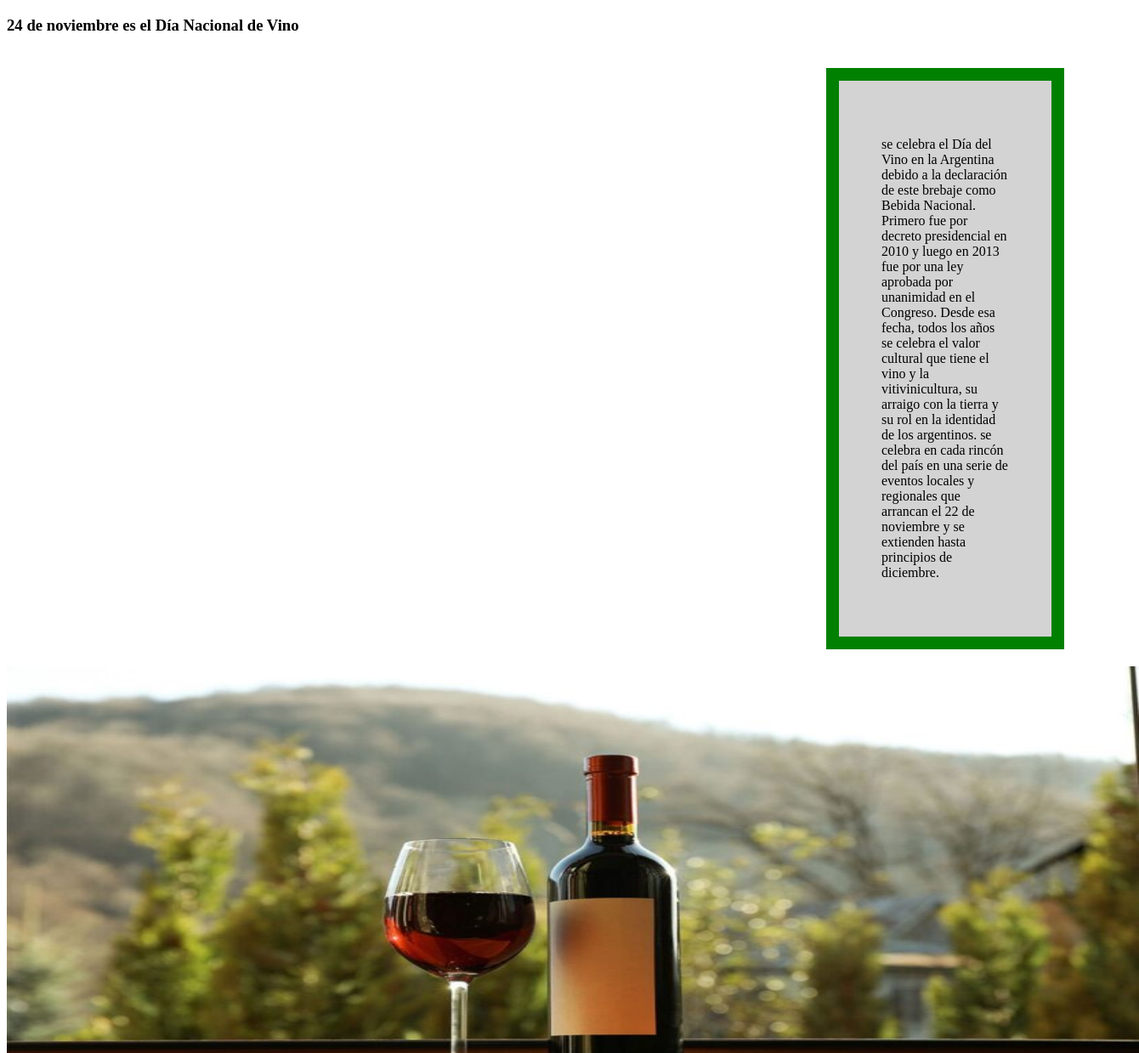
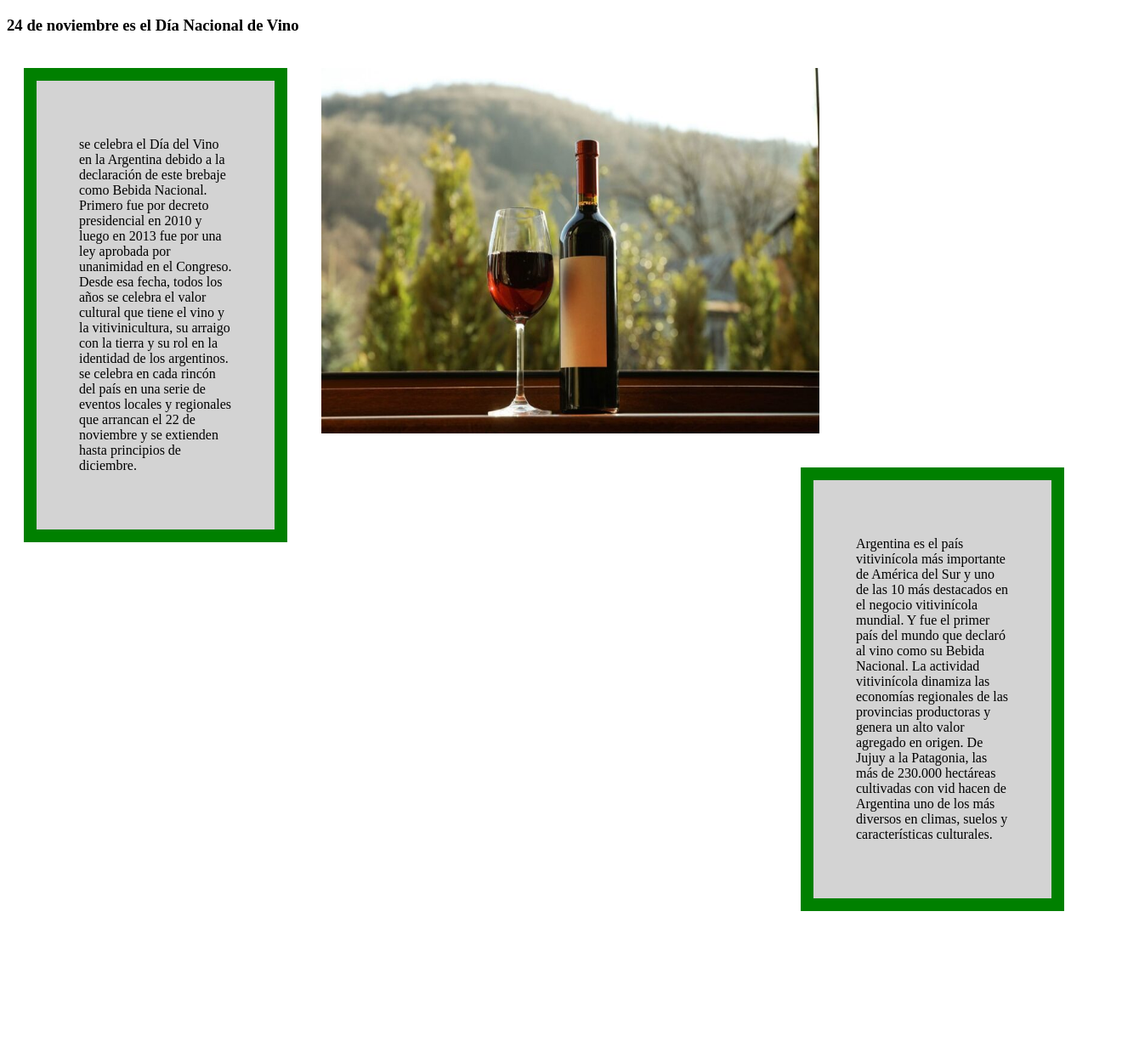
Before and after one commit to carp1nch0/diadelvino, a plain HTML site: page index.html in a window 1280 px wide. Shown: the part 61-1300 px from the top of the page at 85% size, 1340 px wide, since content can reach past the window. After the commit the page ends 1153 px from the top, so only its background shows below. Drawn offline with Linux system fonts and the light colour scheme; files whose address does not match are found by name.

Commit message:
Update estilos.css
lito

```diff
--- a/css/estilos.css
+++ b/css/estilos.css
@@ -3,24 +3,27 @@ h1 {
 }
 
 .textito1 {
-    background-color: lightgrey;
-    width: 150px;
+    background-color:lightgray;
     border: 15px solid green;
+    width: 180px;
     padding: 50px;
     margin: 20px;
-    float:right
+    float: left;
+
 }
 
 .textito2 {
     background-color: lightgrey;
-    width: 150px;
+    width: 180px;
     border: 15px solid green;
     padding: 50px;
     margin: 20px;
+    float: right;
 }
 
 .copa img {
-    width: 1332px;
-    height: 530px;
-
+    width: 586px;
+    height: 430px;
+    float: left;
+    margin: 20px;
 }
```
